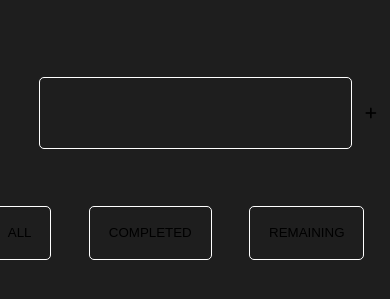
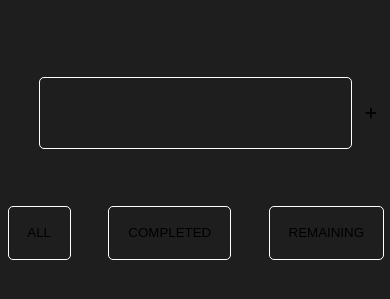
Before and after one commit to KanishkValechha/Todo-list-project, a plain HTML site: page index.html in a window 390 px wide. Shown: the part 117-416 px from the top of the page. Drawn offline with Linux system fonts and the light colour scheme.

Commit message:
Add files via upload

```diff
--- a/style.css
+++ b/style.css
@@ -108,6 +108,9 @@ button {
   .todo-list {
     grid-template-columns: 1fr;
   }
+  .sort {
+    margin-left: 10%;
+  }
 }
 
 .fall {
```
